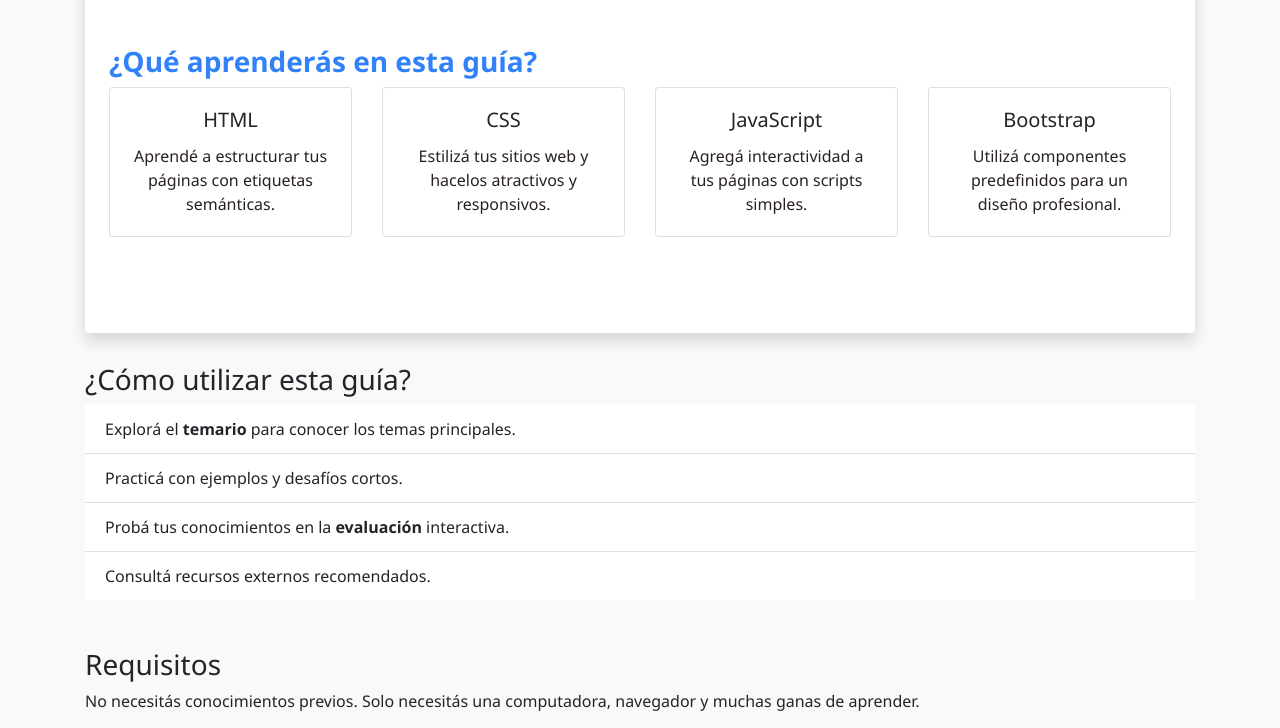
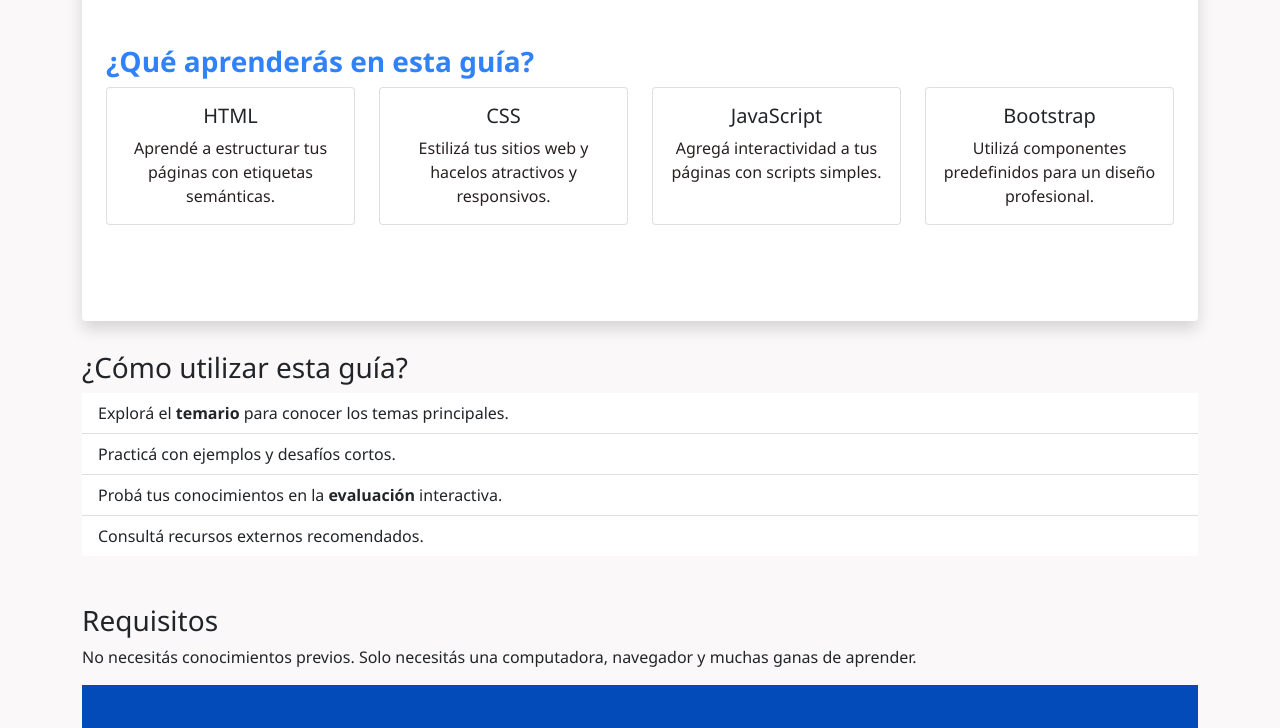
Before and after one commit to Amin-117/primer-parcial-garrido-amin, a plain HTML site: page index.html in a window 1280 px wide. Shown: the part 279-1007 px from the top of the page. Drawn offline with nearby package versions, Linux system fonts and the light colour scheme.

Commit message:
se agrega la version de boostrap 5 a todos los archivos html

```diff
--- a/index.html
+++ b/index.html
@@ -4,7 +4,7 @@
   <meta charset="UTF-8">
   <meta name="viewport" content="width=device-width, initial-scale=1.0">
   <title>Guía del Estudiante - Inicio</title>
-  <link href="https://cdn.jsdelivr.net/npm/bootstrap@4.6.2/dist/css/bootstrap.min.css" rel="stylesheet">
+   <link href="https://cdn.jsdelivr.net/npm/bootstrap@5.1.0/dist/css/bootstrap.min.css" rel="stylesheet" />
   <link href="/assets/css/index.css" rel="stylesheet">
 </head>
 <body class="d-flex flex-column min-vh-100">
```
Also changed, not shown: temario.html (+1 -0 lines).
